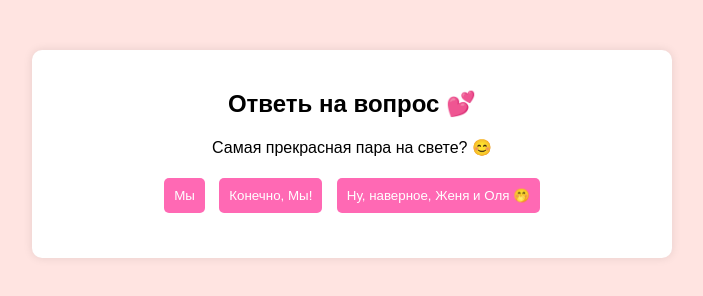
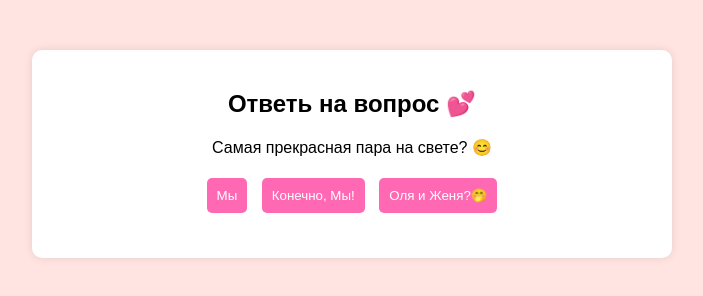
Before and after one commit to Exelit9/Valentine, a plain HTML site: page index.html in a window 1280 px wide. Shown: the whole page, without its empty margins (288-991 px from the left). Drawn offline with Linux system fonts and the light colour scheme.

Commit message:
Update index.html

```diff
--- a/index.html
+++ b/index.html
@@ -60,7 +60,7 @@
         <p>Самая прекрасная пара на свете? 😊</p>
         <button onclick="showImages()">Мы</button>
         <button onclick="showImages()">Конечно, Мы!</button>
-        <button onclick="showImages()">Ну, наверное, Женя и Оля 🤭</button>
+        <button onclick="showImages()">Оля и Женя?🤭</button>
         <p id="message">Правильно! 💖</p>
 
         <!-- Контейнер для картинок -->
```
